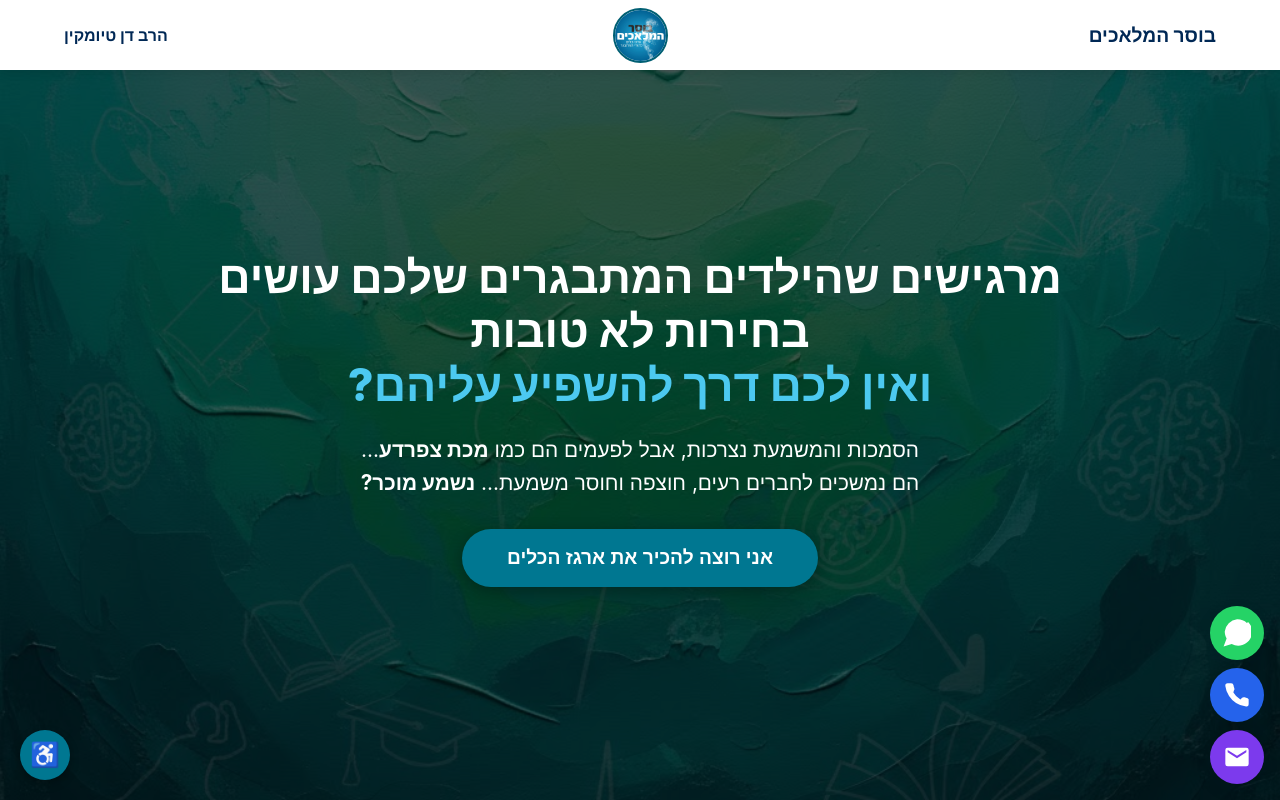
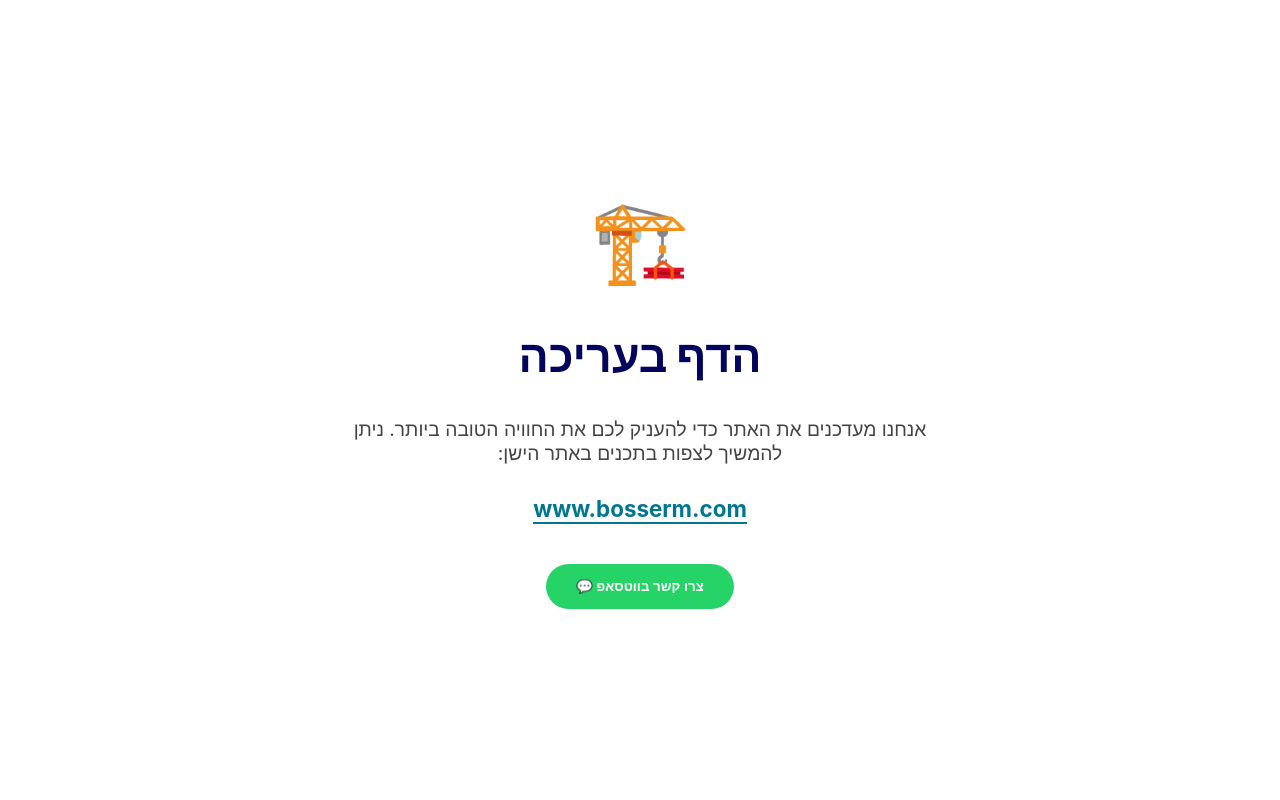
Before and after one commit to tonyStark3124/tiumkin, a React (Create React App) app: page / in a window 1280 px wide. Shown: the top 800 px of the page. Built offline with nearby package versions, Linux system fonts and the light colour scheme.

Commit message:
חסימה

```diff
--- a/src/App.tsx
+++ b/src/App.tsx
@@ -1,12 +1,36 @@
-import React from 'react';
-import { Routes, Route } from 'react-router-dom';
+import React, { useEffect, useState } from 'react';
+import { Routes, Route, useLocation, useNavigate } from 'react-router-dom';
 import { Home } from './pages/Home';
 import { LegalPage } from './pages/LegalPage';
 import { LegalFooter } from './components/organisms/LegalFooter';
 import { ContactButtons } from './components/molecules/ContactButtons';
 import Navbar from './components/organisms/Navbar';
+import MaintenanceMode from './pages/MaintenanceMode'; // וודא שהקובץ קיים בנתיב הזה
 
 export const App: React.FC = () => {
+  const [isAuthorized, setIsAuthorized] = useState<boolean>(false);
+  const location = useLocation();
+  const navigate = useNavigate();
+
+  useEffect(() => {
+    // 1. בדיקה האם המשתמש נכנס דרך הנתיב הסודי
+    if (location.pathname === '/dev-preview') {
+      localStorage.setItem('dev_access', 'true'); // שמירת אישור בדפדפן
+      setIsAuthorized(true);
+      navigate('/', { replace: true }); // העברה לדף הבית וניקוי שורת הכתובת
+    }
+    // 2. בדיקה האם כבר קיים אישור שמור מהעבר
+    else if (localStorage.getItem('dev_access') === 'true') {
+      setIsAuthorized(true);
+    }
+  }, [location.pathname, navigate]);
+
+  // אם המשתמש אינו הבעלים (לא מורשה) - מציגים רק את דף התחזוקה
+  if (!isAuthorized) {
+    return <MaintenanceMode />;
+  }
+
+  // אם המשתמש מורשה (הבעלים) - מציגים את האתר המלא
   return (
     <div className="app-root">
       <Navbar />
--- /dev/null
+++ b/src/pages/MaintenanceMode.tsx
@@ -0,0 +1,40 @@
+import React from 'react';
+
+const MaintenanceMode: React.FC = () => {
+  const colors = {
+    darkBlue: '#03045E',
+    primaryBlue: '#007791',
+    whatsappGreen: '#25D366'
+  };
+
+  return (
+    <div style={{
+      position: 'fixed', top: 0, left: 0, width: '100vw', height: '100vh',
+      backgroundColor: 'rgba(255, 255, 255, 0.98)', zIndex: 99999,
+      display: 'flex', flexDirection: 'column', justifyContent: 'center',
+      alignItems: 'center', textAlign: 'center', direction: 'rtl', padding: '20px'
+    }}>
+      <div style={{ fontSize: '80px', marginBottom: '10px' }}>🏗️</div>
+      <h1 style={{ color: colors.darkBlue, fontSize: '2.8rem', marginBottom: '15px', fontWeight: 900 }}>הדף בעריכה</h1>
+      <p style={{ color: '#444', fontSize: '1.2rem', maxWidth: '600px', marginBottom: '30px' }}>
+        אנחנו מעדכנים את האתר כדי להעניק לכם את החוויה הטובה ביותר.
+        ניתן להמשיך לצפות בתכנים באתר הישן:
+      </p>
+
+      <a href="https://bosserm.com/landing-page/" target="_blank" rel="noreferrer"
+         style={{ color: colors.primaryBlue, fontSize: '1.4rem', fontWeight: 'bold', textDecoration: 'none', marginBottom: '40px', borderBottom: '2px solid' }}>
+        www.bosserm.com
+      </a>
+
+      <button
+        onClick={() => window.open('https://wa.me/972548455029', '_blank')}
+        style={{ padding: '15px 30px', backgroundColor: colors.whatsappGreen, color: 'white', border: 'none', borderRadius: '50px', fontWeight: 'bold', cursor: 'pointer' }}>
+        צרו קשר בווטסאפ 💬
+      </button>
+
+      <style>{`body { overflow: hidden !important; touch-action: none; }`}</style>
+    </div>
+  );
+};
+
+export default MaintenanceMode;
```
